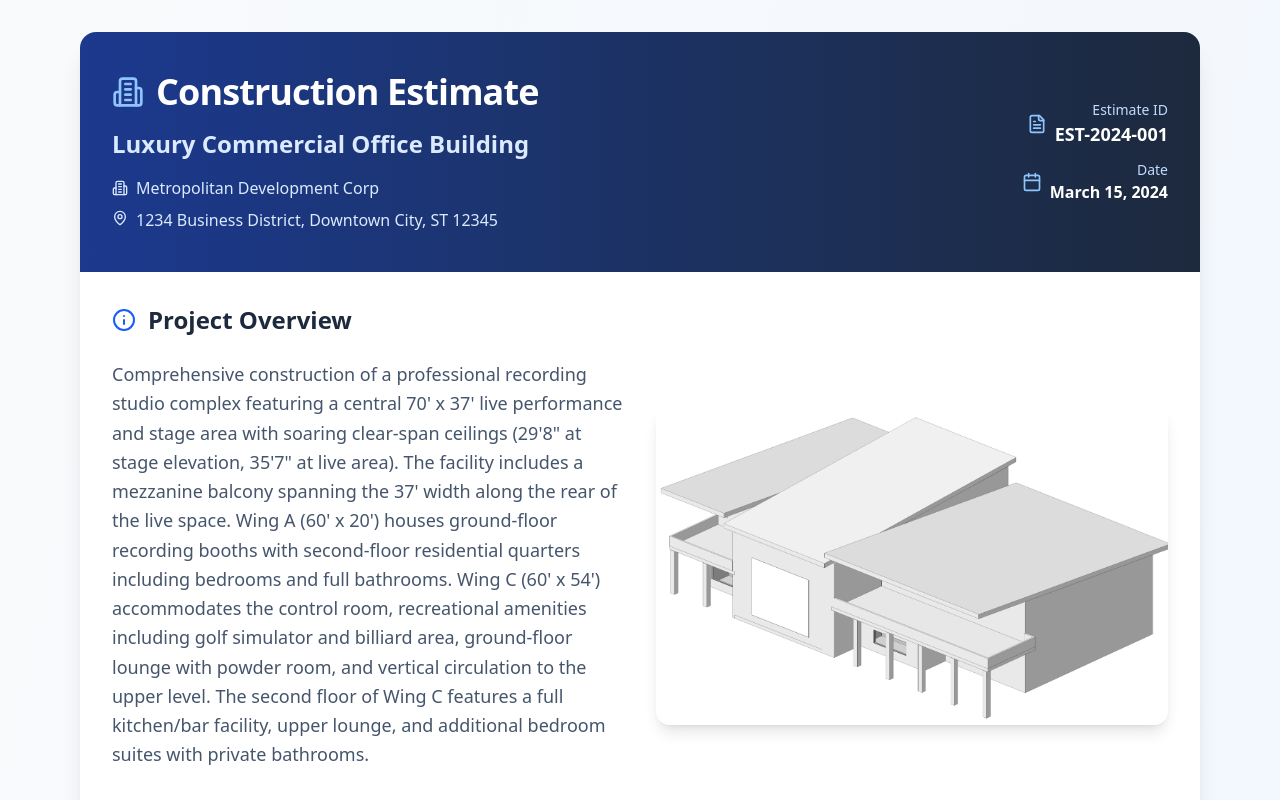
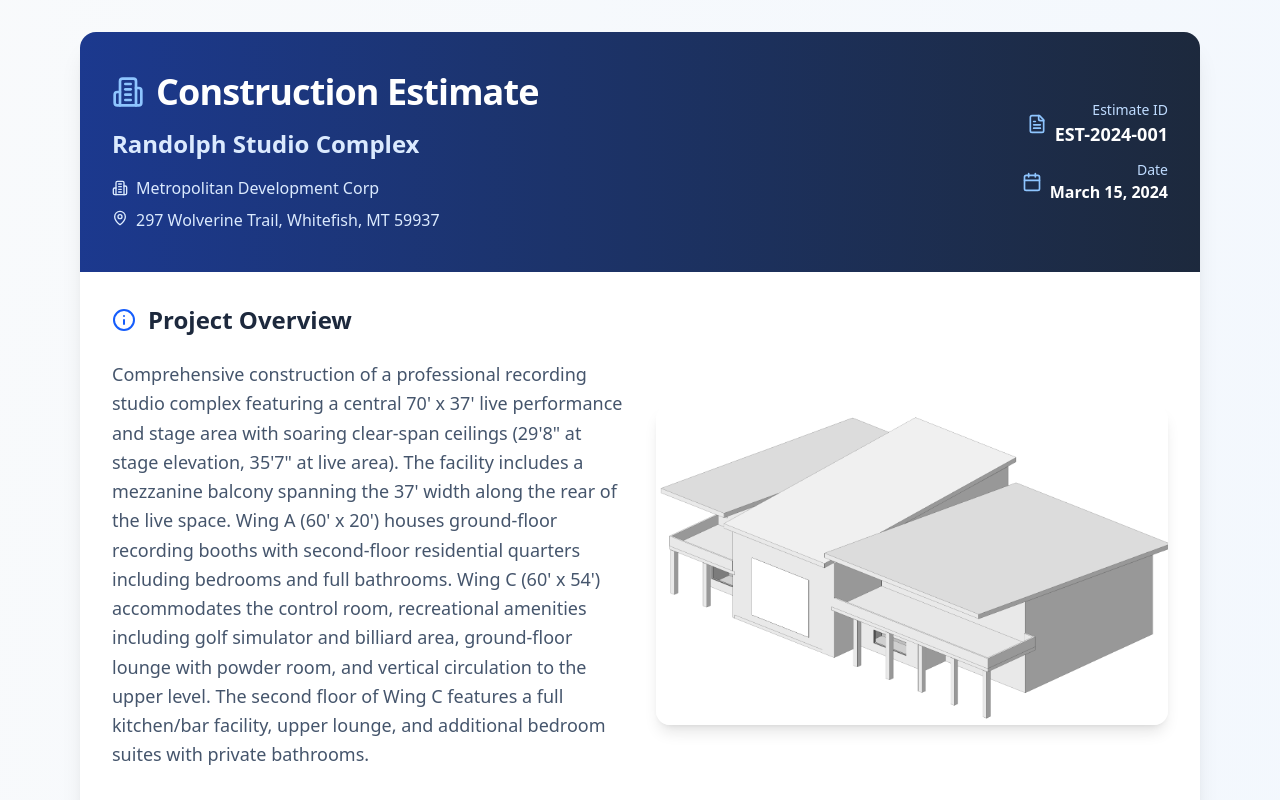
Before and after one commit to grantelgin/proposalview, a React (Vite) app: page / in a window 1280 px wide. Shown: the top 800 px of the page. Built offline with nearby package versions, Linux system fonts and the light colour scheme; a web font is replaced by a local one.

Commit message:
before compact design

```diff
--- a/src/components/generated/ConstructionEstimate.tsx
+++ b/src/components/generated/ConstructionEstimate.tsx
@@ -65,9 +65,9 @@ interface EstimateData {
   totalInstallationTime: number;
 }
 const mockEstimateData: EstimateData = {
-  projectTitle: "Luxury Commercial Office Building",
+  projectTitle: "Randolph Studio Complex",
   clientName: "Metropolitan Development Corp",
-  clientAddress: "1234 Business District, Downtown City, ST 12345",
+  clientAddress: "297 Wolverine Trail, Whitefish, MT 59937",
   estimateId: "EST-2024-001",
   estimateDate: "March 15, 2024",
   projectDescription: "Comprehensive construction of a professional recording studio complex featuring a central 70' x 37' live performance and stage area with soaring clear-span ceilings (29'8\" at stage elevation, 35'7\" at live area). The facility includes a mezzanine balcony spanning the 37' width along the rear of the live space. Wing A (60' x 20') houses ground-floor recording booths with second-floor residential quarters including bedrooms and full bathrooms. Wing C (60' x 54') accommodates the control room, recreational amenities including golf simulator and billiard area, ground-floor lounge with powder room, and vertical circulation to the upper level. The second floor of Wing C features a full kitchen/bar facility, upper lounge, and additional bedroom suites with private bathrooms.",
@@ -248,83 +248,275 @@ const mockEstimateData: EstimateData = {
       scheduleImpact: 'moderate'
     }]
   }, {
-    id: "site-work",
-    title: "Site Work & Preparation",
-    subtotal: 125000,
+    id: "mechanicals",
+    title: "Mechanicals (Plumbing, Electrical, HVAC)",
+    subtotal: 0,
+    hasQuote: false,
+    quoteStatus: 'pending',
     items: [{
-      id: "excavation",
-      name: "Site Excavation",
-      description: "Complete site excavation including topsoil removal, grading, and preparation for foundation work",
+      id: "plumbing-system",
+      name: "Plumbing System",
+      description: "Complete plumbing system including water supply, waste lines, and fixtures for recording studio complex. Includes bathrooms, kitchen facilities, utility connections, and specialty drains for studio areas.",
       image: "https://images.unsplash.com/photo-1581094794329-c8112a89af12?w=300&h=200&fit=crop",
-      quantity: 2500,
-      unit: "cubic yards",
-      unitCost: 35,
-      lineTotal: 87500,
-      leadTime: 2,
+      quantity: 1,
+      unit: "complete system",
+      unitCost: 0,
+      lineTotal: 0,
+      leadTime: 6,
+      installationTime: 4,
+      scheduleImpact: 'moderate'
+    }, {
+      id: "electrical-system",
+      name: "Electrical System",
+      description: "Complete electrical system including service panel, branch circuits, lighting, outlets, and specialized power for recording equipment. Includes studio-grade electrical isolation and power conditioning systems.",
+      image: "https://images.unsplash.com/photo-1621905251189-08b45d6a269e?w=300&h=200&fit=crop",
+      quantity: 1,
+      unit: "complete system",
+      unitCost: 0,
+      lineTotal: 0,
+      leadTime: 8,
+      installationTime: 5,
+      scheduleImpact: 'significant'
+    }, {
+      id: "hvac-system",
+      name: "HVAC System",
+      description: "Heating, ventilation, and air conditioning system with specialized acoustic considerations for recording environments. Includes quiet operation equipment, zoned climate control, and air filtration systems.",
+      image: "https://images.unsplash.com/photo-1582719478250-c89cae4dc85b?w=300&h=200&fit=crop",
+      quantity: 1,
+      unit: "complete system",
+      unitCost: 0,
+      lineTotal: 0,
+      leadTime: 10,
+      installationTime: 6,
+      scheduleImpact: 'significant'
+    }]
+  }, {
+    id: "doors-windows",
+    title: "Doors & Windows",
+    subtotal: 0,
+    hasQuote: false,
+    quoteStatus: 'pending',
+    items: [{
+      id: "exterior-doors",
+      name: "Exterior Doors & Hardware",
+      description: "Complete exterior door system including entry doors, security doors, and emergency exits with commercial-grade hardware, weatherstripping, and acoustic sealing for recording studio requirements.",
+      image: "https://images.unsplash.com/photo-1556909114-f6e7ad7d3136?w=300&h=200&fit=crop",
+      quantity: 1,
+      unit: "complete door system",
+      unitCost: 0,
+      lineTotal: 0,
+      leadTime: 6,
+      installationTime: 2,
+      scheduleImpact: 'minimal'
+    }, {
+      id: "interior-doors",
+      name: "Interior Doors & Hardware",
+      description: "Interior door system including solid core doors for acoustic isolation, studio doors with vision panels, residential doors for living quarters, and all necessary hardware and trim packages.",
+      image: "https://images.unsplash.com/photo-1586023492125-27b2c045efd7?w=300&h=200&fit=crop",
+      quantity: 1,
+      unit: "complete door system",
+      unitCost: 0,
+      lineTotal: 0,
+      leadTime: 4,
       installationTime: 3,
       scheduleImpact: 'minimal'
     }, {
-      id: "utilities",
-      name: "Utility Connections",
-      description: "Water, sewer, electrical, and gas line connections to municipal services",
-      image: "https://images.unsplash.com/photo-1621905251189-08b45d6a269e?w=300&h=200&fit=crop",
+      id: "studio-doors",
+      name: "Specialized Studio Doors",
+      description: "Acoustic studio doors with specialized sealing systems, double-door entries for live rooms, control room isolation doors, and sound lock systems for critical recording areas.",
+      image: "https://images.unsplash.com/photo-1497366216548-37526070297c?w=300&h=200&fit=crop",
       quantity: 1,
-      unit: "lot",
-      unitCost: 37500,
-      lineTotal: 37500,
-      leadTime: 6,
-      installationTime: 4,
+      unit: "specialized door system",
+      unitCost: 0,
+      lineTotal: 0,
+      leadTime: 8,
+      installationTime: 2,
+      scheduleImpact: 'moderate'
+    }, {
+      id: "windows",
+      name: "Windows & Glazing",
+      description: "Complete window system including energy-efficient windows for residential areas, fixed glazing for studio observation, acoustic windows for control rooms, and specialized glazing systems for recording environments.",
+      image: "https://images.unsplash.com/photo-1515263487990-61b07816b339?w=300&h=200&fit=crop",
+      quantity: 1,
+      unit: "complete window system",
+      unitCost: 0,
+      lineTotal: 0,
+      leadTime: 10,
+      installationTime: 3,
       scheduleImpact: 'moderate'
     }]
   }, {
-    id: "cabinetry",
-    title: "Custom Cabinetry & Millwork",
+    id: "interior-partitions",
+    title: "Interior Partitions & Wall Finishes",
     subtotal: 0,
     hasQuote: false,
-    quoteStatus: 'requested',
-    expectedQuoteDate: 'March 25, 2024',
+    quoteStatus: 'pending',
     items: [{
-      id: "studio-millwork",
-      name: "Recording Studio Millwork",
-      description: "Custom hardwood millwork for control room including built-in equipment racks, cable management systems, and acoustically designed cabinetry",
+      id: "interior-walls",
+      name: "Interior Partition Walls",
+      description: "Interior partition wall systems including drywall construction, metal studs, acoustic insulation, and specialized wall assemblies for recording studio acoustic isolation requirements.",
+      image: "https://images.unsplash.com/photo-1558618666-fcd25c85cd64?w=300&h=200&fit=crop",
+      quantity: 1,
+      unit: "complete system",
+      unitCost: 0,
+      lineTotal: 0,
+      leadTime: 0,
+      installationTime: 0,
+      scheduleImpact: 'moderate'
+    }, {
+      id: "wall-finishes",
+      name: "Wall Finishes & Paint",
+      description: "Complete wall finishing system including primer, paint, wall coverings, and specialized acoustic finishes for studio environments. Includes both residential and commercial-grade finishes.",
+      image: "https://images.unsplash.com/photo-1562259949-e8e7689d7828?w=300&h=200&fit=crop",
+      quantity: 1,
+      unit: "complete system",
+      unitCost: 0,
+      lineTotal: 0,
+      leadTime: 0,
+      installationTime: 0,
+      scheduleImpact: 'minimal'
+    }]
+  }, {
+    id: "flooring",
+    title: "Flooring",
+    subtotal: 0,
+    hasQuote: false,
+    quoteStatus: 'pending',
+    items: [{
+      id: "studio-flooring",
+      name: "Studio Flooring Systems",
+      description: "Specialized flooring for recording areas including floating floors for acoustic isolation, hardwood for live rooms, and specialized surfaces for control rooms and performance areas.",
+      image: "https://images.unsplash.com/photo-1586023492125-27b2c045efd7?w=300&h=200&fit=crop",
+      quantity: 1,
+      unit: "complete system",
+      unitCost: 0,
+      lineTotal: 0,
+      leadTime: 0,
+      installationTime: 0,
+      scheduleImpact: 'moderate'
+    }, {
+      id: "residential-flooring",
+      name: "Residential Flooring",
+      description: "Flooring systems for living quarters including bedrooms, bathrooms, kitchen areas, and lounge spaces. Materials to be determined based on design requirements.",
       image: "https://images.unsplash.com/photo-1556909114-f6e7ad7d3136?w=300&h=200&fit=crop",
       quantity: 1,
       unit: "complete system",
       unitCost: 0,
       lineTotal: 0,
-      leadTime: 10,
-      installationTime: 4,
+      leadTime: 0,
+      installationTime: 0,
+      scheduleImpact: 'minimal'
+    }]
+  }, {
+    id: "kitchen-bath",
+    title: "Kitchen & Bath",
+    subtotal: 0,
+    hasQuote: false,
+    quoteStatus: 'pending',
+    items: [{
+      id: "kitchen-systems",
+      name: "Kitchen Systems",
+      description: "Complete kitchen installation including appliances, countertops, backsplash, plumbing fixtures, and electrical connections for kitchen/bar areas in Wing C upper level.",
+      image: "https://images.unsplash.com/photo-1556909114-f6e7ad7d3136?w=300&h=200&fit=crop",
+      quantity: 1,
+      unit: "complete system",
+      unitCost: 0,
+      lineTotal: 0,
+      leadTime: 0,
+      installationTime: 0,
       scheduleImpact: 'moderate'
     }, {
-      id: "live-room-treatments",
-      name: "Live Room Acoustic Treatments",
-      description: "Custom built acoustic panels, sound baffles, and moveable partitions with premium wood finish for the live performance area",
-      image: "https://images.unsplash.com/photo-1586023492125-27b2c045efd7?w=300&h=200&fit=crop",
+      id: "bathroom-systems",
+      name: "Bathroom Systems",
+      description: "Complete bathroom installations including fixtures, vanities, tile work, and plumbing connections for multiple bathrooms throughout the facility including residential quarters.",
+      image: "https://images.unsplash.com/photo-1620626011761-996317b8d101?w=300&h=200&fit=crop",
       quantity: 1,
-      unit: "complete installation",
+      unit: "complete system",
       unitCost: 0,
       lineTotal: 0,
-      leadTime: 8,
-      installationTime: 3,
+      leadTime: 0,
+      installationTime: 0,
+      scheduleImpact: 'moderate'
+    }]
+  }, {
+    id: "acoustic-finishes",
+    title: "Acoustic & Interior Finishes",
+    subtotal: 0,
+    hasQuote: false,
+    quoteStatus: 'pending',
+    items: [{
+      id: "acoustic-treatments",
+      name: "Acoustic Treatment Systems",
+      description: "Specialized acoustic treatments including sound absorption panels, diffusers, bass traps, and acoustic ceiling systems designed for professional recording environments.",
+      image: "https://images.unsplash.com/photo-1493225457124-a3eb161ffa5f?w=300&h=200&fit=crop",
+      quantity: 1,
+      unit: "complete system",
+      unitCost: 0,
+      lineTotal: 0,
+      leadTime: 0,
+      installationTime: 0,
+      scheduleImpact: 'significant'
+    }, {
+      id: "ceiling-systems",
+      name: "Ceiling Systems & Finishes",
+      description: "Complete ceiling systems including suspended ceilings, acoustic ceiling tiles, lighting integration, and specialized ceiling treatments for recording environments.",
+      image: "https://images.unsplash.com/photo-1565814329452-e1efa11c5b89?w=300&h=200&fit=crop",
+      quantity: 1,
+      unit: "complete system",
+      unitCost: 0,
+      lineTotal: 0,
+      leadTime: 0,
+      installationTime: 0,
+      scheduleImpact: 'moderate'
+    }]
+  }, {
+    id: "cabinetry-systems",
+    title: "Custom Cabinetry & Millwork",
+    subtotal: 0,
+    hasQuote: false,
+    quoteStatus: 'pending',
+    items: [{
+      id: "studio-cabinetry",
+      name: "Studio Equipment Cabinetry",
+      description: "Custom cabinetry for recording equipment including equipment racks, cable management systems, storage solutions, and built-in furniture for control rooms and studio areas.",
+      image: "https://images.unsplash.com/photo-1556909114-f6e7ad7d3136?w=300&h=200&fit=crop",
+      quantity: 1,
+      unit: "complete system",
+      unitCost: 0,
+      lineTotal: 0,
+      leadTime: 0,
+      installationTime: 0,
       scheduleImpact: 'moderate'
     }, {
-      id: "booth-cabinetry",
-      name: "Recording Booth Built-ins",
-      description: "Custom recording booth interiors including instrument storage, headphone distribution panels, and integrated seating with acoustic considerations",
-      image: "https://images.unsplash.com/photo-1497366216548-37526070297c?w=300&h=200&fit=crop",
-      quantity: 4,
-      unit: "recording booths",
+      id: "kitchen-cabinetry",
+      name: "Kitchen Cabinetry & Millwork",
+      description: "Custom kitchen cabinetry for kitchen/bar areas including upper and lower cabinets, islands, pantry storage, and specialized millwork for entertainment areas.",
+      image: "https://images.unsplash.com/photo-1556909114-f6e7ad7d3136?w=300&h=200&fit=crop",
+      quantity: 1,
+      unit: "complete system",
       unitCost: 0,
       lineTotal: 0,
-      leadTime: 12,
-      installationTime: 2,
+      leadTime: 0,
+      installationTime: 0,
+      scheduleImpact: 'moderate'
+    }, {
+      id: "bath-cabinetry",
+      name: "Bathroom Vanities & Storage",
+      description: "Custom bathroom cabinetry including vanities, medicine cabinets, linen storage, and specialized storage solutions for multiple bathroom installations.",
+      image: "https://images.unsplash.com/photo-1620626011761-996317b8d101?w=300&h=200&fit=crop",
+      quantity: 1,
+      unit: "complete system",
+      unitCost: 0,
+      lineTotal: 0,
+      leadTime: 0,
+      installationTime: 0,
       scheduleImpact: 'minimal'
     }]
   }],
   subtotal: 624525,
-  taxRate: 0.0875,
-  taxAmount: 54645.94,
-  grandTotal: 679170.94,
+  taxRate: 0.0,
+  taxAmount: 0,
+  grandTotal: 624525,
   totalLeadTime: 12,
   totalInstallationTime: 18
 };
```
